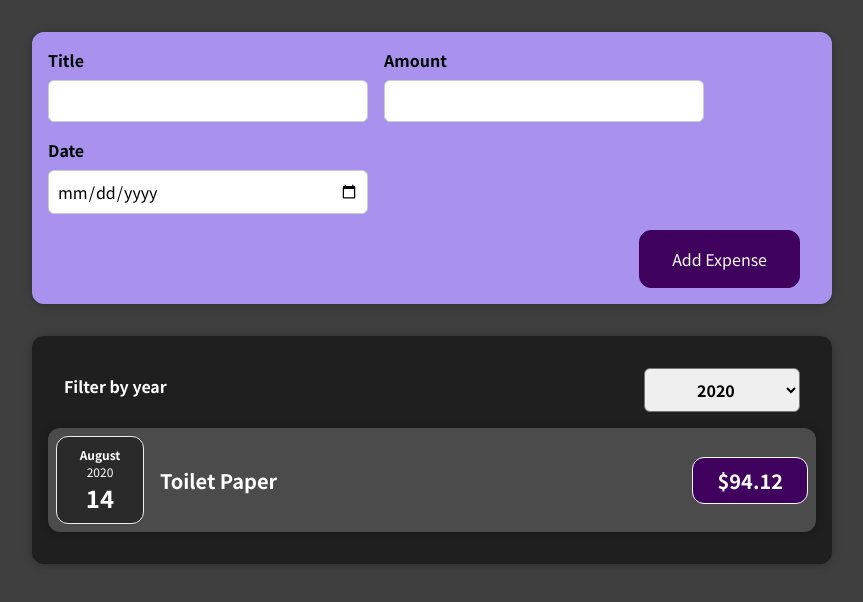
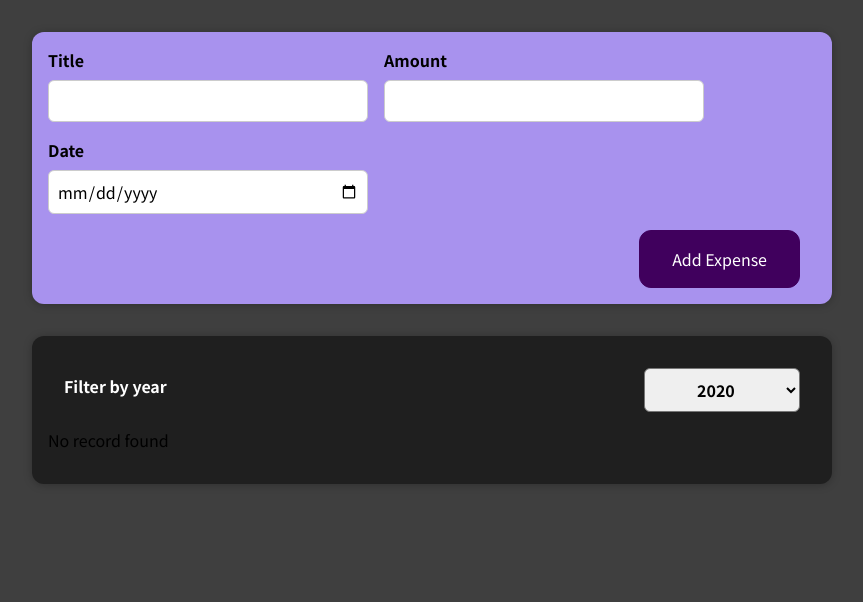
Before and after one commit to Yeshwanthi16/React, a React (Create React App) app: page / in a window 1280 px wide. Shown: the top 602 px of the page, without its empty margins (208-1071 px from the left). Built offline with nearby package versions, Linux system fonts and the light colour scheme.

Commit message:
condiotnal

```diff
--- a/src/Components/Expenses/Expenses.js
+++ b/src/Components/Expenses/Expenses.js
@@ -16,6 +16,20 @@ const Expenses = (props) => {
     return expense.date.getFullYear().toString() === filteredYear;
   });
 
+  let conditionalExpenses = <p>No record found</p>
+
+  if(filteredExpenses > 0)
+  {
+    conditionalExpenses = filteredExpenses.map((expense) => {
+      <ExpenseItem
+        key={expense.id}
+        title={expense.title}
+        amount={expense.amount}
+        date={expense.date}
+      />
+    })
+  }
+
   return (
     <div>
       <Card className="expenses">
@@ -23,15 +37,7 @@ const Expenses = (props) => {
           selected={filteredYear}
           onChangeFilter={filterChangeHandler}
         />
-        {filteredExpenses.map((expense) => (
-          <ExpenseItem
-            key={expense.id}
-            title={expense.title}
-            amount={expense.amount}
-            date={expense.date}
-          />
-        ))}
-
+        {conditionalExpenses}
         {/* Static data */}
         {/* <ExpenseItem
           title={props.items[0].title}
```
